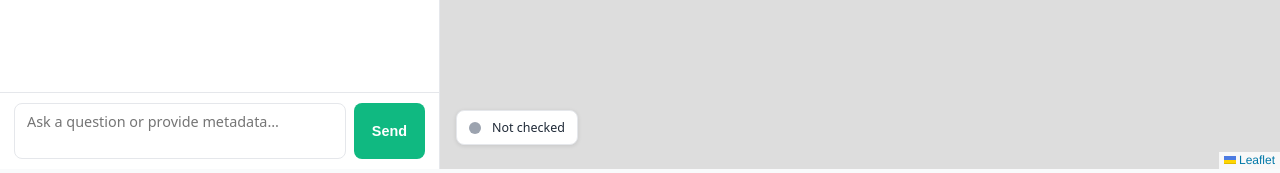
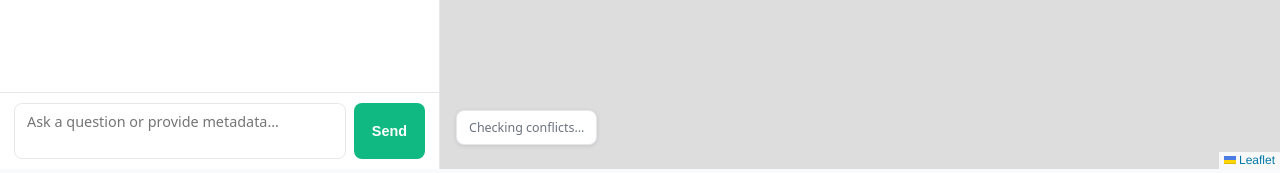
Before and after one commit to AustinArrington87/meti-lab, a Flask app: template ui/templates/chat.html in a window 1280 px wide. Shown: the part 627-800 px from the top of the page. Run offline with Flask 3, Linux system fonts and the light colour scheme; the template is opened without the code that fills it: most values are stand-ins (such as "Sample title", 1, 10 or a date in 2020).

Commit message:
Fix risk check rendering and auto-run on page load
- Fix double renderMarkdown() call that caused raw HTML tags to show
  in the chat bubble (setMessageHtml already calls renderMarkdown
  internally — callers should pass plain markdown, not pre-rendered HTML)
- Auto-trigger runRiskCheck() on window load so polygons color immediately
  without requiring the user to click the button
- Hide "Not checked" legend text during initial load, show "Checking..."
  instead; hide it once results arrive
- Surface the actual DB error reason in the yellow summary line
- Add logging in check_conflicts_db so the backend terminal shows the
  real failure reason when the query returns yellow

Co-Authored-By: Claude Sonnet 4.6 <noreply@anthropic.com>

```diff
--- a/backend/services/meti_client.py
+++ b/backend/services/meti_client.py
@@ -99,11 +99,15 @@ def check_conflicts_db(session_features: list) -> dict:
     yellow = DB unavailable or geometry is invalid
     """
     import json
+    import logging
     from backend.services.db import get_db_connection
+
+    log = logging.getLogger(__name__)
 
     try:
         conn = get_db_connection()
     except Exception as exc:
+        log.error("check_conflicts_db: DB connect failed: %s", exc)
         return {
             f["id"]: {"risk": "yellow", "conflict": None, "conflict_with": [], "reason": f"db_connect: {exc}"}
             for f in session_features
@@ -142,6 +146,7 @@ def check_conflicts_db(session_features: list) -> dict:
                         "conflict_with": conflict_ids,
                     }
                 except Exception as exc:
+                    log.error("check_conflicts_db: query failed for %s: %s", feature_id, exc)
                     result[feature_id] = {"risk": "yellow", "conflict": None, "conflict_with": [], "reason": str(exc)}
     finally:
         conn.close()
--- a/ui/templates/chat.html
+++ b/ui/templates/chat.html
@@ -36,7 +36,7 @@
   <div class="map-panel">
     <div id="map"></div>
     <div class="map-legend" id="map-legend">
-      <span class="legend-dot unchecked"></span> Not checked
+      <span id="leg-checking" style="color:#6b7280;font-size:.78rem">Checking conflicts…</span>
       <span class="legend-dot clean" style="display:none" id="leg-green"></span>
       <span id="leg-green-label" style="display:none"> Clear </span>
       <span class="legend-dot conflict" style="display:none" id="leg-red"></span>
@@ -81,10 +81,10 @@ const featureLayers = {};  // feature_id → Leaflet layer
 const allBounds = [];
 
 const RISK_STYLE = {
-  unchecked: { color: '#6b7280', fillColor: '#e5e7eb', weight: 2, fillOpacity: 0.3 },
-  green:     { color: '#10b981', fillColor: '#d1fae5', weight: 2.5, fillOpacity: 0.35 },
-  yellow:    { color: '#f59e0b', fillColor: '#fef3c7', weight: 2.5, fillOpacity: 0.35 },
-  red:       { color: '#ef4444', fillColor: '#fee2e2', weight: 2.5, fillOpacity: 0.4 },
+  unchecked: { color: '#6b7280', fillColor: '#d1d5db', weight: 1.5, fillOpacity: 0.5 },
+  green:     { color: '#10b981', fillColor: '#d1fae5', weight: 2.5, fillOpacity: 0.45 },
+  yellow:    { color: '#f59e0b', fillColor: '#fef3c7', weight: 2.5, fillOpacity: 0.45 },
+  red:       { color: '#ef4444', fillColor: '#fee2e2', weight: 2.5, fillOpacity: 0.5 },
 };
 
 FEATURES.forEach(f => {
@@ -113,9 +113,10 @@ function applyRiskToMap(featureId, risk) {
 
 function updateLegend() {
   const vals = Object.values(riskState);
-  const show = (id, labelId, show) => {
-    document.getElementById(id).style.display = show ? 'inline-block' : 'none';
-    if (labelId) document.getElementById(labelId).style.display = show ? 'inline' : 'none';
+  document.getElementById('leg-checking').style.display = 'none';
+  const show = (id, labelId, visible) => {
+    document.getElementById(id).style.display = visible ? 'inline-block' : 'none';
+    if (labelId) document.getElementById(labelId).style.display = visible ? 'inline' : 'none';
   };
   show('leg-green', 'leg-green-label', vals.includes('green'));
   show('leg-red', 'leg-red-label', vals.includes('red'));
@@ -141,7 +142,7 @@ async function runRiskCheck() {
     const data = await resp.json();
 
     if (data.error) {
-      setMessageHtml('risk-checking', `Risk check failed: ${renderMarkdown(data.error)}`);
+      setMessageHtml('risk-checking', `Risk check failed: ${data.error}`);
       btn.textContent = 'Check Risk';
       btn.disabled = false;
       return;
@@ -161,7 +162,15 @@ async function runRiskCheck() {
 
     if ((s.green || 0) > 0)  lines.push(`- **${s.green} clear** (green) — no conflict detected`);
     if ((s.red   || 0) > 0)  lines.push(`- **${s.red} conflict** (red) — overlaps an existing METI source`);
-    if ((s.yellow|| 0) > 0)  lines.push(`- **${s.yellow} unknown** (yellow) — API check unavailable`);
+    if ((s.yellow|| 0) > 0) {
+      const reasons = [...new Set(
+        Object.values(riskMap)
+          .filter(v => v.risk === 'yellow' && v.reason)
+          .map(v => v.reason)
+      )];
+      const detail = reasons.length ? ` (${reasons[0]})` : '';
+      lines.push(`- **${s.yellow} unknown** (yellow) — conflict check unavailable${detail}`);
+    }
 
     if (!data.has_dates) {
       lines.push('\n_Note: start/end dates are not set yet. Conflict detection is most accurate once you provide the reporting period._');
@@ -177,7 +186,7 @@ async function runRiskCheck() {
       lines.push('\n**Conflicting fields:**\n' + conflicts);
     }
 
-    setMessageHtml('risk-checking', renderMarkdown(lines.join('\n')));
+    setMessageHtml('risk-checking', lines.join('\n'));
     btn.textContent = 'Re-check Risk';
     btn.disabled = false;
 
@@ -217,6 +226,9 @@ function setMessageHtml(id, html) {
 if (OPENING_MESSAGE) {
   appendMessage('agent', OPENING_MESSAGE, 'opening-msg');
 }
+
+// Auto-run risk check on load
+window.addEventListener('load', () => runRiskCheck());
 
 function handleKey(e) {
   if (e.key === 'Enter' && !e.shiftKey) { e.preventDefault(); sendMessage(); }
```
